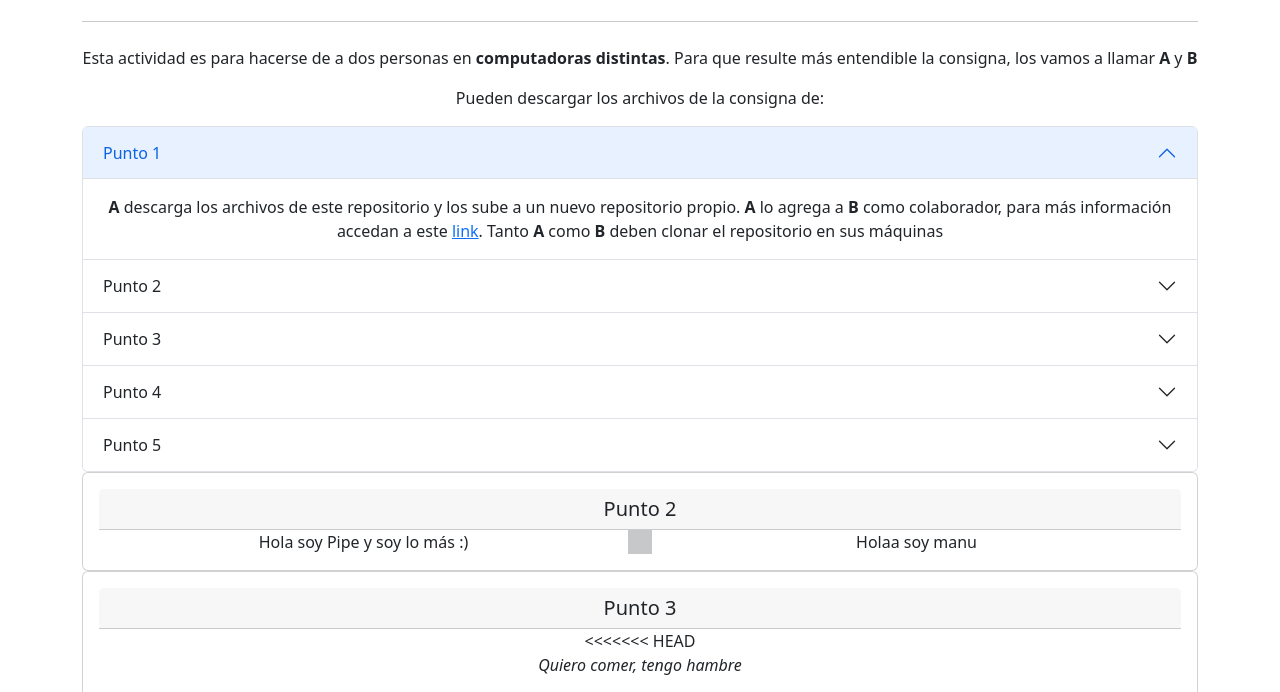
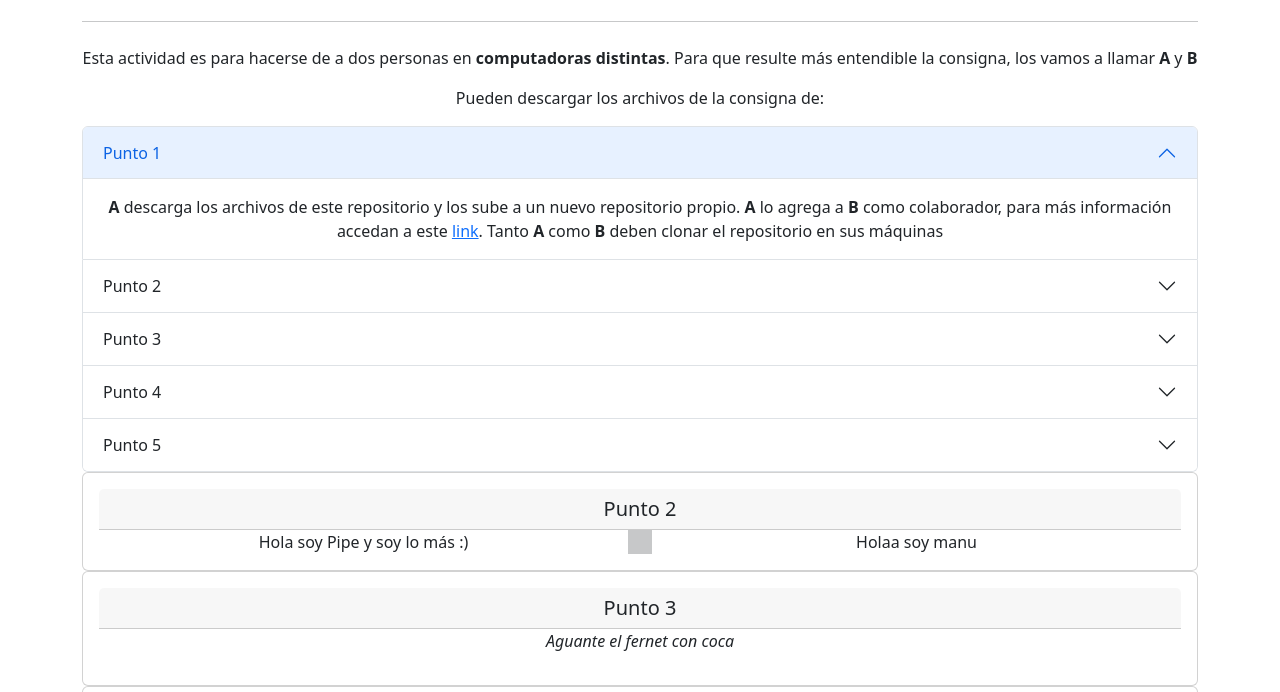
Before and after one commit to FelipeKraefft/Shuli-Prueba, a plain HTML site: page index.html in a window 1280 px wide. Shown: the part 108-800 px from the top of the page. Drawn offline with nearby package versions, Linux system fonts and the light colour scheme.

Commit message:
Punto 3, arrgelado

```diff
--- a/index.html
+++ b/index.html
@@ -97,11 +97,7 @@
       <div class="card">
             <div class="card-body">
             <h5 class="card-header">Punto 3</h5>
-<<<<<<< HEAD
-            <p><i>Quiero comer, tengo hambre</i></p>
-=======
-            <p><i>Aguante el fernet con coca</i></p>
->>>>>>> 8457148104e7c04b0bcd54c1d5e4ed1e0cc7e939
+              <p><i>Aguante el fernet con coca</i></p>
             </div>
       </div>
       <div class="card">
```
